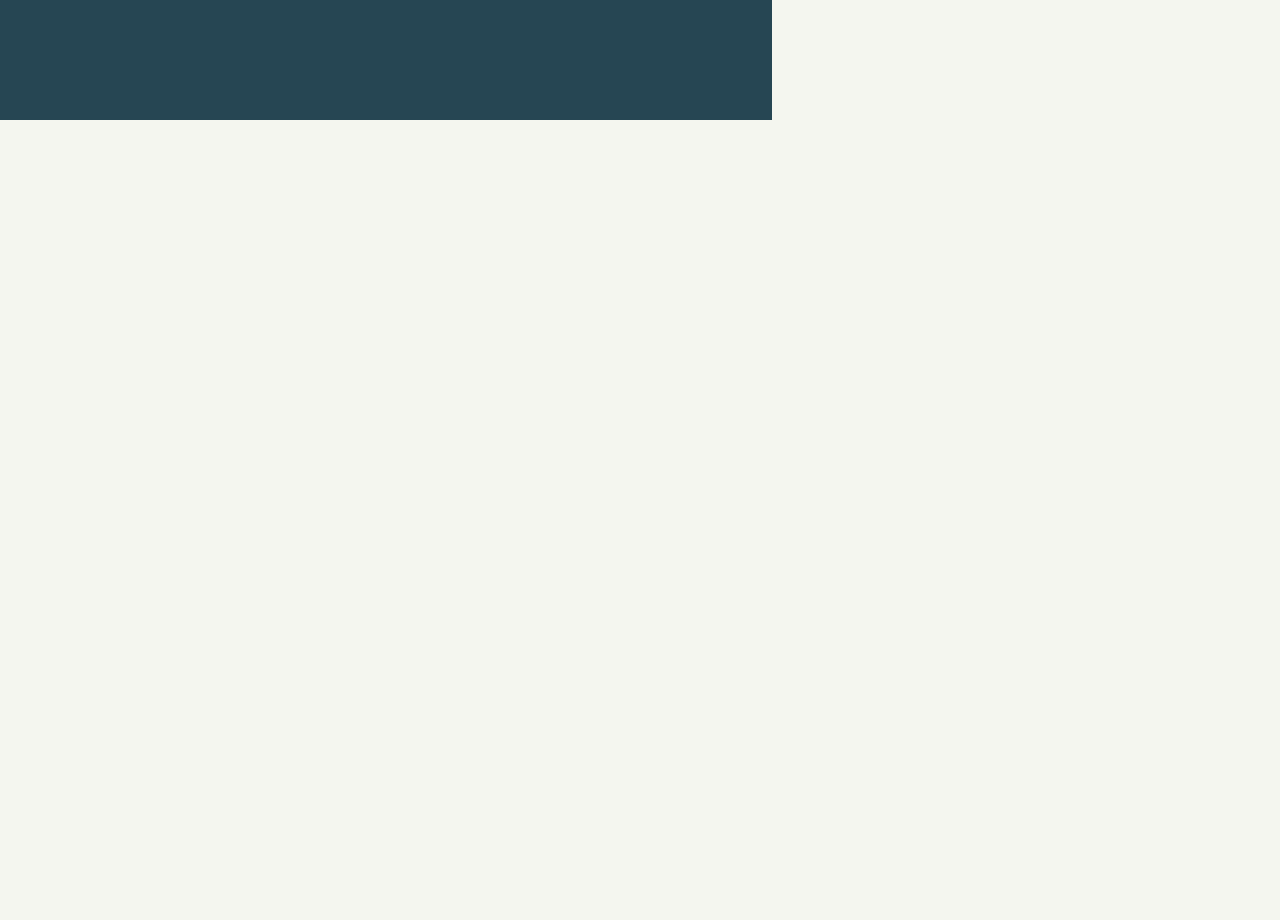
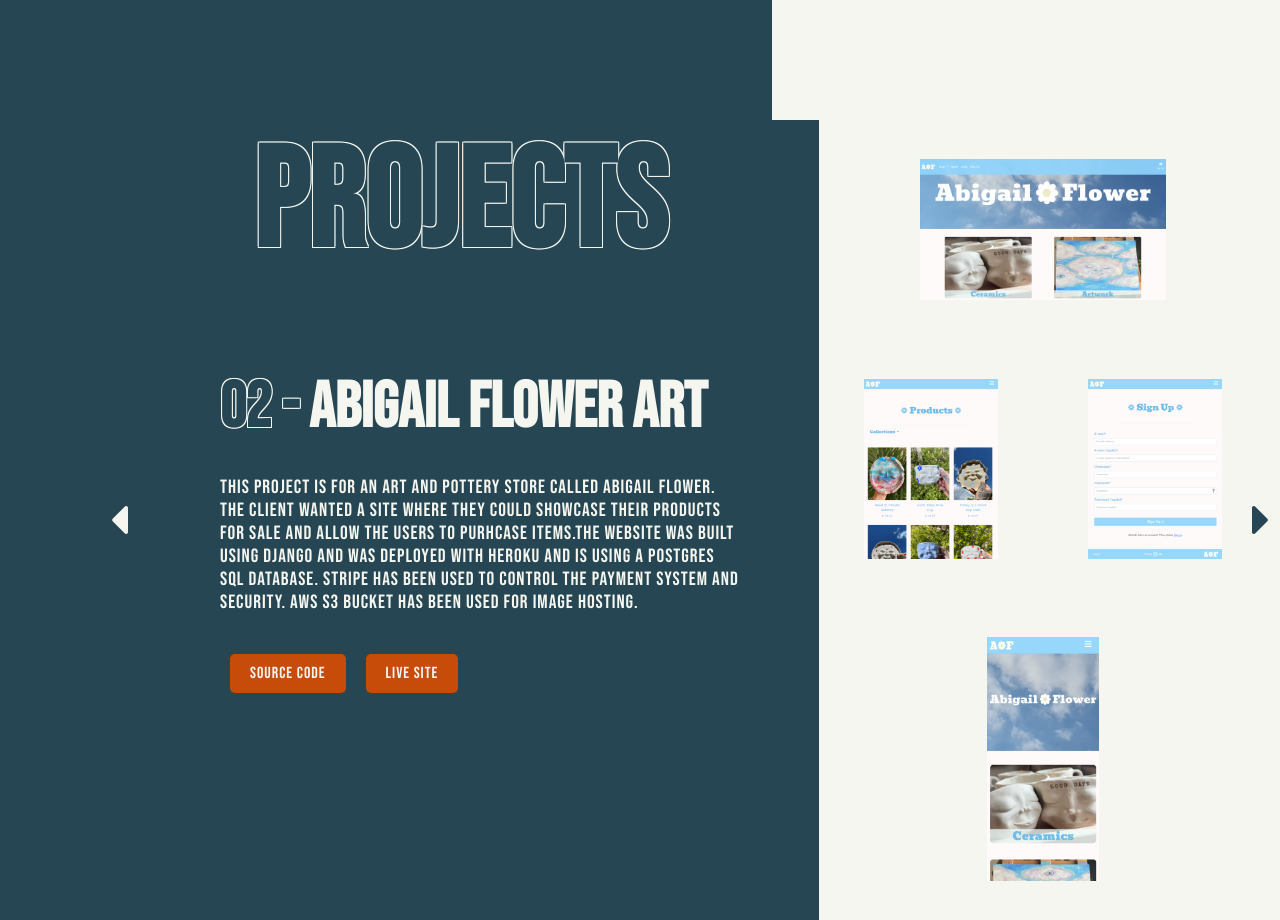
Before and after one commit to DevSteg/j-stephens, a React (Create React App) app: page / in a window 1280 px wide. Shown: the part 1480-2400 px from the top of the page. Before the commit the page ends 1600 px from the top, so only its background shows below. Built offline with nearby package versions, Linux system fonts and the light colour scheme.

Commit message:
Add projects page
- Add Projects component
- Add handle click events to component
- Add useEffect to component
- Add projectImgs component
- Style Projects page
- Call Projects component in App.js

```diff
--- a/src/App.js
+++ b/src/App.js
@@ -2,6 +2,7 @@ import "./styles/app.scss";
 import { Nav } from "./components/Nav";
 import { Landing } from "./components/Landing";
 import { About } from "./components/About";
+import { Projects } from "./components/Projects";
 
 function App() {
 	return (
@@ -12,6 +13,7 @@ function App() {
 			<main className="App-main">
 				<Landing />
 				<About />
+				<Projects />
 			</main>
 		</div>
 	);
--- /dev/null
+++ b/src/components/ProjectImgs.js
@@ -0,0 +1,34 @@
+import React from "react";
+
+export const ProjectImgs = ({ data, projectIndex }) => {
+	return (
+		<aside className="project-aside">
+			<div className="img-div">
+				<img
+					className="desktop-img1"
+					src={process.env.PUBLIC_URL + data[projectIndex].img[0]}
+					alt={data[projectIndex].name + " Desktop"}
+				/>
+			</div>
+			<div className="img-div">
+				<img
+					className="tablet-img1"
+					src={process.env.PUBLIC_URL + data[projectIndex].img[1]}
+					alt={data[projectIndex].name + " Tablet"}
+				/>
+				<img
+					className="tablet-img2"
+					src={process.env.PUBLIC_URL + data[projectIndex].img[2]}
+					alt={data[projectIndex].name + " Tablet"}
+				/>
+			</div>
+			<div className="img-div">
+				<img
+					className="mobile-img1"
+					src={process.env.PUBLIC_URL + data[projectIndex].img[3]}
+					alt={data[projectIndex].name + " Mobile"}
+				/>
+			</div>
+		</aside>
+	);
+};
--- /dev/null
+++ b/src/components/Projects.js
@@ -0,0 +1,70 @@
+import React, { useEffect, useState } from "react";
+import "../styles/_projects.scss";
+import data from "./data.json";
+import { ProjectImgs } from "./ProjectImgs";
+
+export const Projects = () => {
+	const [projectIndex, setProjectIndex] = useState(0);
+	const handleBackClick = () => {
+		setProjectIndex((prev) => {
+			return prev !== 0 ? prev - 1 : 0;
+		});
+	};
+	const handleForwardClick = () => {
+		setProjectIndex((prev) => {
+			return prev === data.length - 1 ? 0 : prev + 1;
+		});
+	};
+
+	useEffect(() => {
+		const interval = setInterval(() => {
+			setProjectIndex((prev) => {
+				return prev === data.length - 1 ? 0 : prev + 1;
+			});
+		}, 3500);
+
+		return () => clearInterval(interval);
+	}, []);
+
+	return (
+		<section className="green-full">
+			<div className="slide-back" onClick={handleBackClick}>
+				<i class="fas fa-caret-left"></i>
+			</div>
+			<article className="green-roll">
+				<h1 className="sect-title" id="projects">
+					Projects
+				</h1>
+				<div className="project-div">
+					<h2 className="pro-title">
+						<span className="project-id">{data[projectIndex].id} - </span>
+						{data[projectIndex].name}
+					</h2>
+					<p className="pro-para">{data[projectIndex].about}</p>
+					<div>
+						<a
+							href={data[projectIndex].source}
+							className="link-btn"
+							target="_blank"
+							rel="noreferrer"
+						>
+							Source Code
+						</a>
+						<a
+							href={data[projectIndex].live}
+							className="link-btn web-link"
+							target="_blank"
+							rel="noreferrer"
+						>
+							Live Site
+						</a>
+					</div>
+				</div>
+			</article>
+			<ProjectImgs data={data} projectIndex={projectIndex} />
+			<div className="slide-forward" onClick={handleForwardClick}>
+				<i class="fas fa-caret-right"></i>
+			</div>
+		</section>
+	);
+};
--- /dev/null
+++ b/src/styles/_projects.scss
@@ -0,0 +1,103 @@
+@use "./variables" as *;
+@use "./mixins" as *;
+
+.green-full {
+	color: $backgroundGreen;
+	width: 100%;
+	height: 100vh;
+}
+.project-div {
+	display: flex;
+	flex-direction: column;
+	justify-content: center;
+	margin: 5rem 0 0 7.5rem;
+	color: $textColourWhite;
+}
+
+.slide-back,
+.slide-forward {
+	cursor: pointer;
+	width: 8%;
+	height: 100vh;
+	position: absolute;
+	display: flex;
+	justify-content: left;
+	align-items: center;
+	i {
+		font-size: 3rem;
+		color: $textColourWhite;
+	}
+}
+
+.slide-back {
+	left: 110px;
+}
+
+.slide-forward {
+	justify-content: right;
+	right: 10px;
+	i {
+		color: $backgroundGreen;
+	}
+}
+
+.pro-title {
+	font-size: 4rem;
+}
+
+.pro-para {
+	font-size: 1.2rem;
+	max-width: 520px;
+	margin: 30px 0 50px;
+	letter-spacing: 1px;
+}
+
+.link-btn {
+	padding: 10px 20px;
+	background-color: #c84c09;
+	color: inherit;
+	text-decoration: none;
+	border-radius: 5px;
+	letter-spacing: 1px;
+	width: 150px;
+	margin: 0 10px 0 10px;
+	z-index: 5;
+	&:hover,
+	&:focus {
+		background-color: #9b3904;
+		box-shadow: 0 0.5em 0.5em -0.4em #181d27;
+		transform: translateY(-0.05em);
+	}
+}
+
+.project-id {
+	@include whiteOut();
+}
+
+.project-aside {
+	display: flex;
+	flex-direction: column;
+	justify-content: space-around;
+	width: 35%;
+}
+
+.img-div {
+	display: flex;
+	justify-content: space-around;
+}
+
+.desktop-img1 {
+	width: 55%;
+}
+
+.tablet-img1,
+.tablet-img2 {
+	width: 30%;
+	height: auto;
+}
+
+.mobile-img1,
+.mobile-img2 {
+	width: 25%;
+	height: auto;
+}
```
